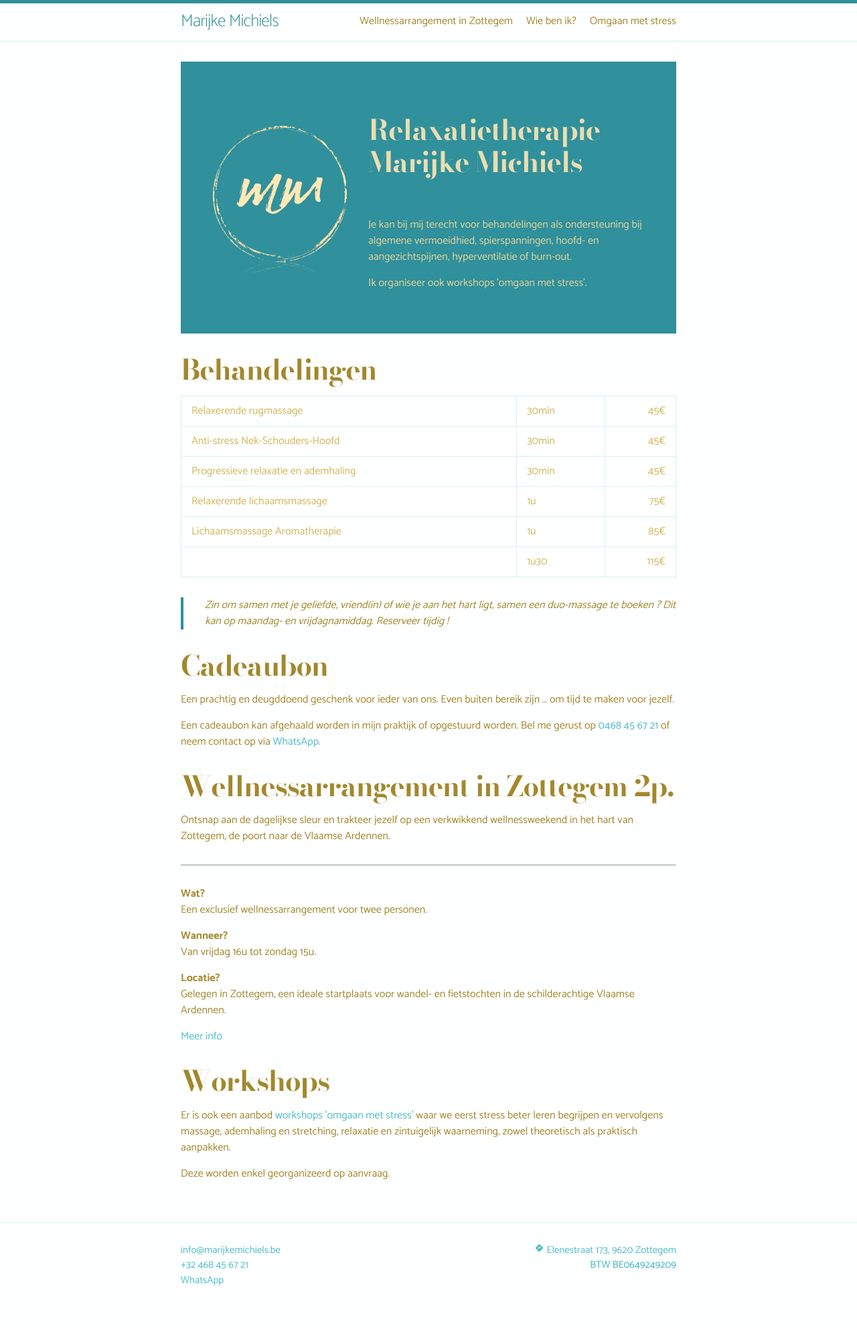
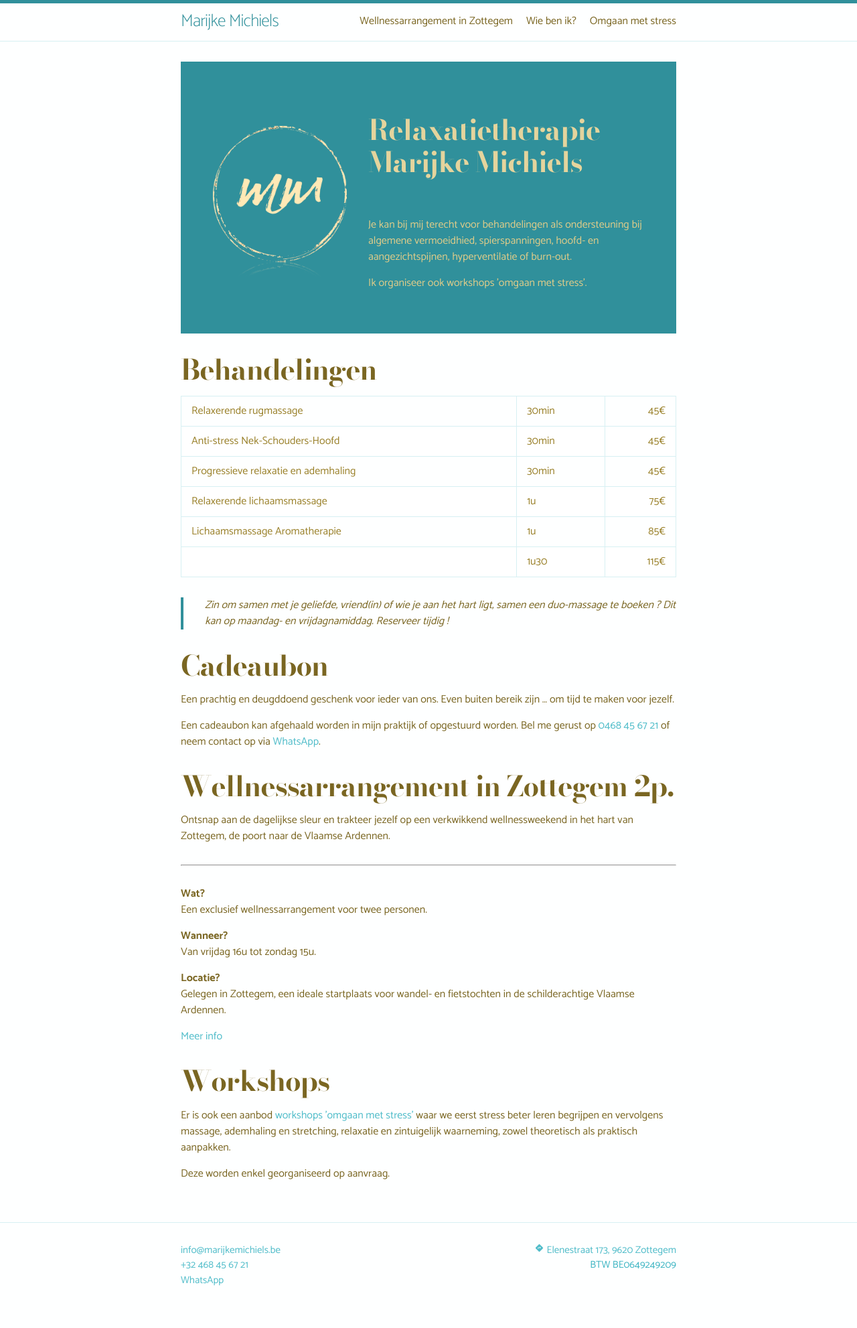
Before and after one commit to koenhandekyn/marijkemichiels, a Jekyll site: the page built from index.md, in a window 1280 px wide. Shown: the whole page at 67% size. Built offline with Jekyll 4.4.1, drawn with Linux system fonts in a browser that asks for light colours.

Commit message:
improve colors

```diff
--- a/_sass/minima/skins/auto.scss
+++ b/_sass/minima/skins/auto.scss
@@ -19,8 +19,8 @@ $lm-brand-color-dark:      darken($lm-brand-color, 10%) !default;
 $lm-site-title-color:      $lm-brand-color-dark !default;
 
 // $lm-text-color:             $lm-brand-color-dark !default; // bordeaux
-$lm-text-color:             darken(#d9c375, 25%) !default;
-$lm-text-color-invert:      lighten($lm-text-color, 35%) !default;
+$lm-text-color:             darken(#d9c375, 35%) !default;
+$lm-text-color-invert:      lighten($lm-text-color, 40%) !default;
 $lm-background-color-dark:  $lm-brand-color-dark;
 $lm-background-color-light: lighten($lm-brand-color-light, 10%) !default;
 $lm-background-color:       $lm-background-color-light;
@@ -35,7 +35,7 @@ $lm-border-color-01:       $lm-brand-color-light !default;
 $lm-border-color-02:       lighten($lm-brand-color, 35%) !default;
 $lm-border-color-03:       $lm-brand-color-dark !default;
 
-$lm-table-text-color:      lighten($lm-text-color, 18%) !default;
+$lm-table-text-color:      lighten($lm-text-color, 8%) !default;
 $lm-table-zebra-color:     lighten($lm-brand-color, 56%) !default;
 $lm-table-header-bg-color: lighten($lm-brand-color, 43%) !default;
 $lm-table-header-border:   lighten($lm-brand-color, 37%) !default;
--- a/index.md
+++ b/index.md
@@ -99,7 +99,7 @@ key: marijke
   relaxatie en zintuigelijk waarneming, zowel theoretisch als praktisch aanpakken.
 </p>
 
-<p>Deze worden enkel georganizeerd op aanvraag.</p>
+<p>Deze worden enkel georganiseerd op aanvraag.</p>
 
 <!--
 <p>Het stress-release traject bestaat uit 1 <a href="workshops#basis">basis opleiding</a>
```
Also changed, not shown: workshops.md (+1 -1 lines).
